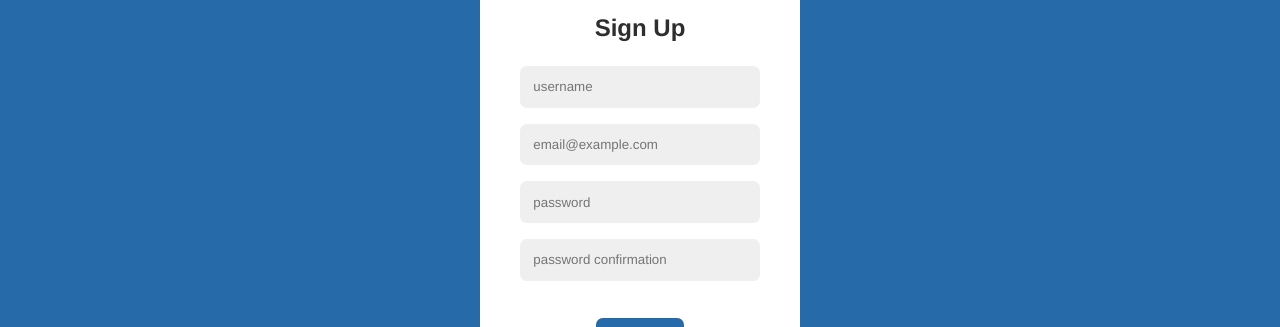
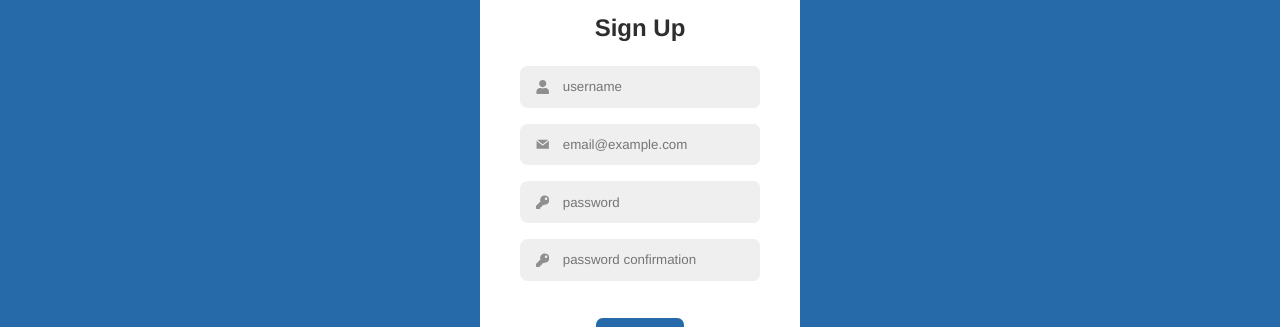
Before and after one commit to lucas-caribe/wallapp-frontend, a React (Create React App) app: page /register in a window 1280 px wide. Shown: the part 242-569 px from the top of the page. Built offline with nearby package versions, Linux system fonts and the light colour scheme; no server answers.

Commit message:
Adding input icons

```diff
--- a/src/components/Input/index.jsx
+++ b/src/components/Input/index.jsx
@@ -4,16 +4,19 @@ import PropTypes from 'prop-types';
 
 import './style.css';
 
-function Input({ placeholder, type, registerCallback, error }) {
+function Input({ placeholder, type, registerCallback, error, icon }) {
   return (
     <div className="input-error-container">
-      <div className="input-container">
+      <div
+        className={`input-container ${error && 'error-outline'}`}
+        data-error={!!error}
+      >
+        {icon && icon()}
         <input
           className="form-input"
           placeholder={placeholder}
           type={type}
           {...registerCallback()}
-          data-error={!!error}
         />
         {error && <VscError className="error-icon" />}
       </div>
@@ -26,6 +29,7 @@ Input.propTypes = {
   placeholder: PropTypes.string.isRequired,
   type: PropTypes.string.isRequired,
   registerCallback: PropTypes.func.isRequired,
+  icon: PropTypes.func,
   error: PropTypes.shape({
     message: PropTypes.string,
   }),
@@ -33,6 +37,7 @@ Input.propTypes = {
 
 Input.defaultProps = {
   error: null,
+  icon: null,
 };
 
 export default Input;
--- a/src/components/Input/style.css
+++ b/src/components/Input/style.css
@@ -1,6 +1,20 @@
 .input-container {
+  display: flex;
+  align-items: center;
+  padding-left: 1em;
+  background: #efefef;
   position: relative;
   border-radius: 0.5em;
+}
+
+.input-container:focus-within:not([data-error='true']) {
+  outline: 1px solid var(--main-color);
+}
+
+.input-container > svg:first-child {
+  color: var(--main-font-color);
+  filter: opacity(0.5);
+  font-size: 0.9em;
 }
 
 .form-input {
@@ -11,12 +25,12 @@
   background: #efefef;
 }
 
-.form-input[data-error='false']:focus-visible {
-  outline: 1px solid var(--main-color);
+.form-input:focus-visible {
+  outline: none;
 }
 
 /* error */
-.form-input[data-error='true'] {
+.error-outline {
   outline: 1px solid red;
 }
 
--- a/src/pages/LogIn/index.jsx
+++ b/src/pages/LogIn/index.jsx
@@ -1,6 +1,7 @@
 import React, { useEffect, useContext } from 'react';
 import { useNavigate } from 'react-router-dom';
 import { useForm } from 'react-hook-form';
+import { FaUser, FaKey } from 'react-icons/fa';
 
 import UserContext from '../../context/UserContext';
 
@@ -45,6 +46,7 @@ function LogIn() {
             register('username', { required: 'You must specify a username' })
           }
           error={errors.username}
+          icon={FaUser}
         />
         <Input
           placeholder="password"
@@ -53,6 +55,7 @@ function LogIn() {
             register('password', { required: 'You must specify a password' })
           }
           error={errors.password}
+          icon={FaKey}
         />
       </div>
       <Button>Log In</Button>
--- a/src/pages/Register/index.jsx
+++ b/src/pages/Register/index.jsx
@@ -1,6 +1,9 @@
 import React, { useEffect, useContext } from 'react';
 import { useNavigate } from 'react-router-dom';
 import { useForm } from 'react-hook-form';
+import { FaUser, FaKey } from 'react-icons/fa';
+// import { MdEmail } from 'react-icons/md';
+import { GrMail } from 'react-icons/gr';
 
 import UserContext from '../../context/UserContext';
 
@@ -46,6 +49,7 @@ function Register() {
             register('username', { required: 'You must specify a username' })
           }
           error={errors.username}
+          icon={FaUser}
         />
 
         <Input
@@ -55,6 +59,7 @@ function Register() {
             register('email', { required: 'You must specify an email' })
           }
           error={errors.email}
+          icon={GrMail}
         />
 
         <Input
@@ -64,6 +69,7 @@ function Register() {
             register('password1', { required: 'You must specify a password' })
           }
           error={errors.password1}
+          icon={FaKey}
         />
 
         <Input
@@ -76,6 +82,7 @@ function Register() {
             })
           }
           error={errors.password2}
+          icon={FaKey}
         />
       </div>
       <Button>Sign Up</Button>
```
